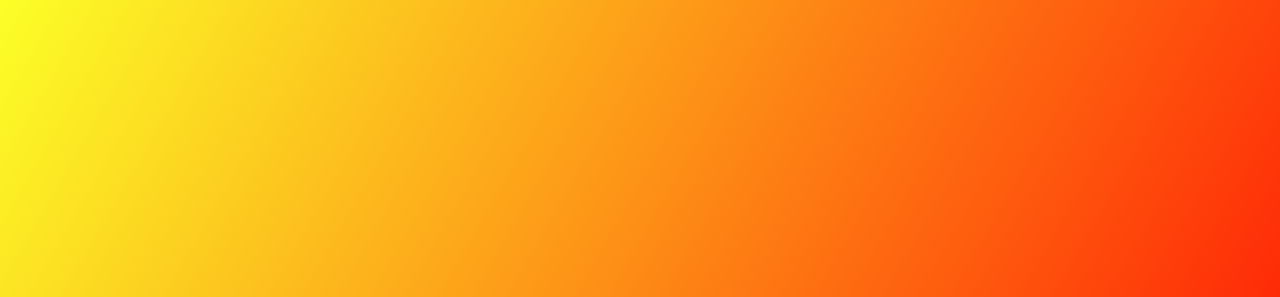
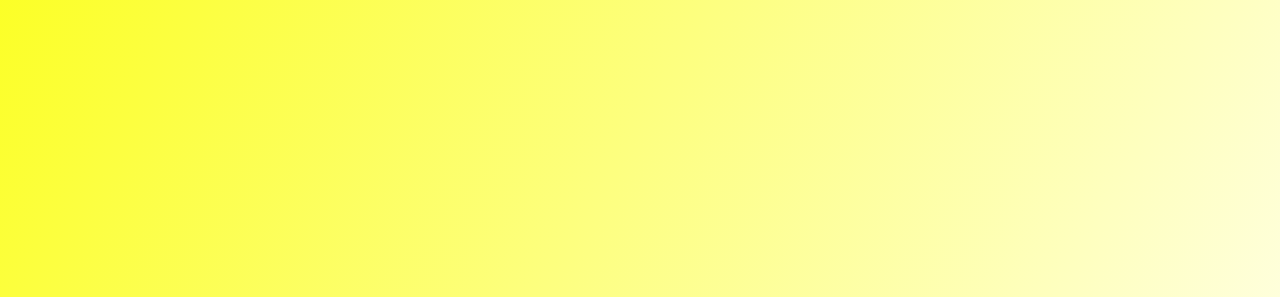
Before and after one commit to rogerluizkm/Projeto-Relogio-Digital, a plain HTML site: page index.html in a window 1280 px wide. Shown: the top 297 px of the page. Drawn offline with Linux system fonts and the light colour scheme.

Commit message:
udpated files

```diff
--- a/assets/css/style.css
+++ b/assets/css/style.css
@@ -1,3 +1,5 @@
+/**novo branch
+*/
 @import url('https://fonts.googleapis.com/css2?family=Open+Sans:ital,wght@0,300;0,400;1,300&family=Roboto:ital,wght@0,100;0,300;1,300&display=swap');
 *{
     margin: 0;
@@ -7,7 +9,7 @@
 
 body {
     height: 100vh;
-    background: linear-gradient(120deg, #fbff00d8, #ff0000);
+    background: linear-gradient(120deg, #fbff00d8, #ffffff);
     display: flex;
     align-items: center;
     justify-content: center;
```
